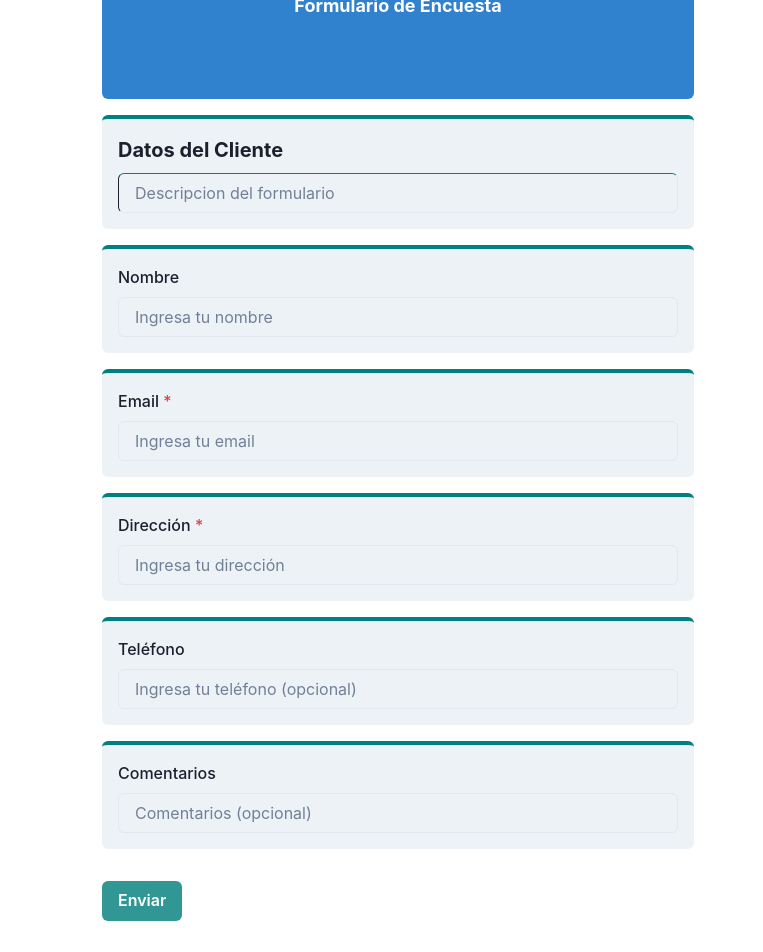
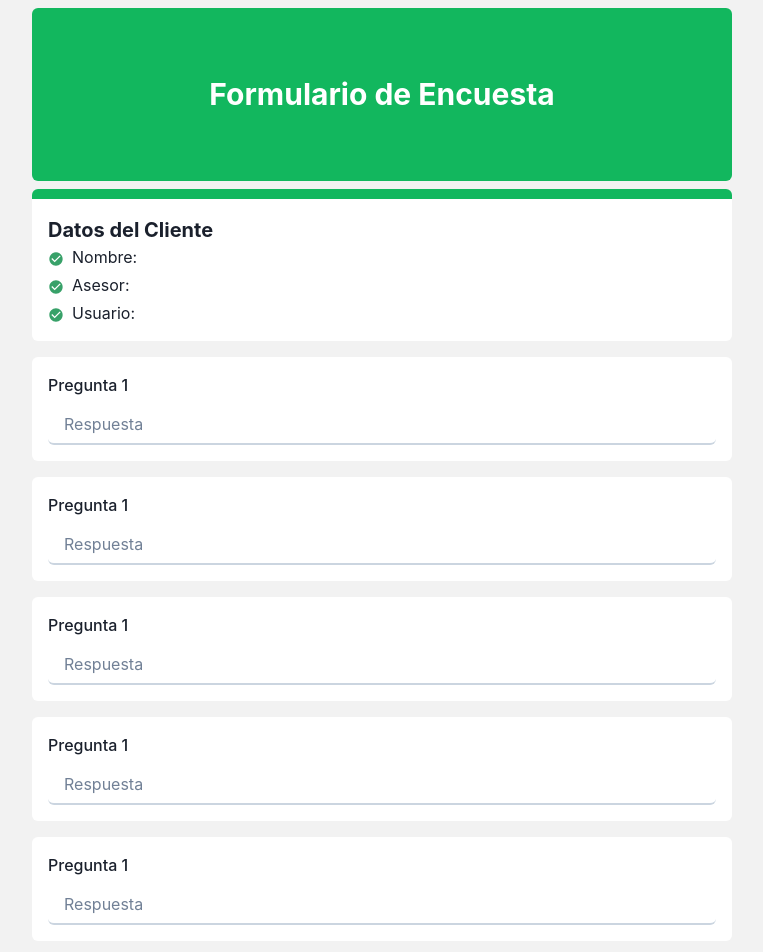
Before and after one commit to DaniLucano10/sistema-encuesta, a React (Vite) app: page /viewform in a window 1280 px wide. Shown: the top 952 px of the page, without its empty margins (258-1021 px from the left). Built offline with nearby package versions, Linux system fonts and the light colour scheme.

Commit message:
Mejorando el formulario de encuestas

```diff
--- a/package.json
+++ b/package.json
@@ -18,6 +18,7 @@
     "react": "^18.3.1",
     "react-dom": "^18.3.1",
     "react-hook-form": "^7.53.0",
+    "react-icons": "^5.3.0",
     "react-router-dom": "^6.26.2",
     "yup": "^1.4.0"
   },
--- a/src/pages/ViewForm.tsx
+++ b/src/pages/ViewForm.tsx
@@ -1,141 +1,189 @@
-import { Box, Button, FormControl, FormLabel, Input, Text } from '@chakra-ui/react';
-import React, { useState } from 'react';
-import { useForm, SubmitHandler } from 'react-hook-form';
-import { yupResolver } from '@hookform/resolvers/yup';
-import * as yup from 'yup';
-
-interface FormData {
-    name: string;
-    email: string;
-    address: string;
-    phone?: string;
-    feedback?: string;
-}
-
-const schema = yup.object().shape({
-    name: yup.string().required('Nombre es obligatorio'),
-    email: yup.string().email('Email no válido').required('Email es obligatorio'),
-    address: yup.string().required('Dirección es obligatoria'),
-});
+import {
+  Box,
+  Button,
+  FormControl,
+  FormLabel,
+  Input,
+  List,
+  ListIcon,
+  ListItem,
+  Text,
+} from "@chakra-ui/react";
+import React, { useState } from "react";
+import { MdCheckCircle } from "react-icons/md";
 
 const SurveyForm: React.FC = () => {
-    const { register, handleSubmit, formState: { errors } } = useForm<FormData>({
-        resolver: yupResolver(schema),
-    });
   const [selectedCard, setSelectedCard] = useState<string | null>(null);
-
-    const onSubmit: SubmitHandler<FormData> = (data) => {
-        console.log(data);
-    };
 
   const handleCardClick = (card: string) => {
     setSelectedCard(card);
   };
 
+  console.log(handleCardClick);
   return (
-        <Box display="flex" alignItems="center" justifyContent="center" height="100vh" width="100%" margin={4}>
-            <Box width="50%" p={6} >
-                <Box bg="blue.500" p={20} borderRadius="md" mb={4}>
-                    <Text color="white" fontSize="lg" fontWeight="bold" textAlign="center">Formulario de Encuesta</Text>
+    <Box bg="#F2F2F2">
+      <Box
+        display="flex"
+        alignItems="center"
+        justifyContent="center"
+        width="100%"
+      >
+        <Box width="90%" maxW="700px" mt={2}>
+          <Box bg="#12B75E" p={{ base: 8, md: 16 }} borderRadius="md" mb={2}>
+            <Text
+              color="white"
+              fontWeight="bold"
+              textAlign="center"
+              fontSize={{ base: "2xl", md: "3xl" }}
+            >
+              Formulario de Encuesta
+            </Text>
           </Box>
-                <form onSubmit={handleSubmit(onSubmit)}>
+          <form >
             <Box
               mb={4}
               p={4}
-                        borderLeft={selectedCard === 'clientData' ? '4px solid teal' : 'none'}
-                        onClick={() => handleCardClick('clientData')}
-                        borderTop="4px solid teal"
+              borderLeft={
+                selectedCard === "clientData" ? "6px solid #019CFE" : "none"
+              }
+              onClick={() => handleCardClick("clientData")}
+              borderTop="10px solid #12B75E"
               borderRadius="md"
-                        bg="gray.100"
+              bg="#FFFFFF"
             >
-                        <Text fontSize="xl" fontWeight="bold">Datos del Cliente</Text>
-                        <Input
-                            placeholder="Descripcion del formulario"
-                            mt={2}
-                            {...register('clientData')}
-                        />
+              <Text fontSize="xl" fontWeight="bold">
+                Datos del Cliente
+              </Text>
+              <List spacing={1}>
+                <ListItem>
+                  <ListIcon as={MdCheckCircle} color="green.500" />
+                  Nombre:
+                </ListItem>
+                <ListItem>
+                  <ListIcon as={MdCheckCircle} color="green.500" />
+                  Asesor:
+                </ListItem>
+                <ListItem>
+                  <ListIcon as={MdCheckCircle} color="green.500" />
+                  Usuario:
+                </ListItem>
+              </List>
             </Box>
 
             <Box
               mb={4}
               p={4}
-                        borderLeft={selectedCard === 'name' ? '4px solid teal' : 'none'}
-                        onClick={() => handleCardClick('name')}
-                        borderTop="4px solid teal"
+              borderLeft={
+                selectedCard === "question1" ? "6px solid #019CFE" : "none"
+              }
+              onClick={() => handleCardClick("question1")}
               borderRadius="md"
-                        bg="gray.100"
+              bg="#FFFFFF"
             >
-                        <FormControl isInvalid={!!errors.name}>
-                            <FormLabel htmlFor="name">Nombre</FormLabel>
-                            <Input id="name" placeholder="Ingresa tu nombre" {...register('name')} />
+              <FormControl>
+                <FormLabel htmlFor="question1">Pregunta 1</FormLabel>
+                <Input
+                  id="question1"
+                  placeholder="Respuesta"
+                  border="none"
+                  borderBottom="2px solid"
+                  borderColor="gray.300"
+                />
+              </FormControl>
+            </Box>
+            <Box
+              mb={4}
+              p={4}
+              borderLeft={
+                selectedCard === "question1" ? "6px solid #019CFE" : "none"
+              }
+              onClick={() => handleCardClick("question1")}
+              borderRadius="md"
+              bg="#FFFFFF"
+            >
+              <FormControl>
+                <FormLabel htmlFor="question1">Pregunta 1</FormLabel>
+                <Input
+                  id="question1"
+                  placeholder="Respuesta"
+                  border="none"
+                  borderBottom="2px solid"
+                  borderColor="gray.300"
+                />
+              </FormControl>
+            </Box>
+            <Box
+              mb={4}
+              p={4}
+              borderLeft={
+                selectedCard === "question1" ? "6px solid #019CFE" : "none"
+              }
+              onClick={() => handleCardClick("question1")}
+              borderRadius="md"
+              bg="#FFFFFF"
+            >
+              <FormControl>
+                <FormLabel htmlFor="question1">Pregunta 1</FormLabel>
+                <Input
+                  id="question1"
+                  placeholder="Respuesta"
+                  border="none"
+                  borderBottom="2px solid"
+                  borderColor="gray.300"
+                />
+              </FormControl>
+            </Box>
+            <Box
+              mb={4}
+              p={4}
+              borderLeft={
+                selectedCard === "question1" ? "6px solid #019CFE" : "none"
+              }
+              onClick={() => handleCardClick("question1")}
+              borderRadius="md"
+              bg="#FFFFFF"
+            >
+              <FormControl>
+                <FormLabel htmlFor="question1">Pregunta 1</FormLabel>
+                <Input
+                  id="question1"
+                  placeholder="Respuesta"
+                  border="none"
+                  borderBottom="2px solid"
+                  borderColor="gray.300"
+                />
+              </FormControl>
+            </Box>
+            <Box
+              mb={4}
+              p={4}
+              borderLeft={
+                selectedCard === "question1" ? "6px solid #019CFE" : "none"
+              }
+              onClick={() => handleCardClick("question1")}
+              borderRadius="md"
+              bg="#FFFFFF"
+            >
+              <FormControl>
+                <FormLabel htmlFor="question1">Pregunta 1</FormLabel>
+                <Input
+                  id="question1"
+                  placeholder="Respuesta"
+                  border="none"
+                  borderBottom="2px solid"
+                  borderColor="gray.300"
+                />
               </FormControl>
             </Box>
 
-                    <Box
-                        mb={4}
-                        p={4}
-                        borderLeft={selectedCard === 'email' ? '4px solid teal' : 'none'}
-                        onClick={() => handleCardClick('email')}
-                        borderTop="4px solid teal"
-                        borderRadius="md"
-                        bg="gray.100"
-                    >
-                        <FormControl isInvalid={!!errors.email}>
-                            <FormLabel htmlFor="email">Email <Text as="span" color="red.500">*</Text></FormLabel>
-                            <Input id="email" type="email" placeholder="Ingresa tu email" {...register('email')} />
-                        </FormControl>
-                    </Box>
-
-                    <Box
-                        mb={4}
-                        p={4}
-                        borderLeft={selectedCard === 'address' ? '4px solid teal' : 'none'}
-                        onClick={() => handleCardClick('address')}
-                        borderTop="4px solid teal"
-                        borderRadius="md"
-                        bg="gray.100"
-                    >
-                        <FormControl isInvalid={!!errors.address}>
-                            <FormLabel htmlFor="address">Dirección <Text as="span" color="red.500">*</Text></FormLabel>
-                            <Input id="address" placeholder="Ingresa tu dirección" {...register('address')} />
-                        </FormControl>
-                    </Box>
-
-                    <Box
-                        mb={4}
-                        p={4}
-                        borderLeft={selectedCard === 'phone' ? '4px solid teal' : 'none'}
-                        onClick={() => handleCardClick('phone')}
-                        borderTop="4px solid teal"
-                        borderRadius="md"
-                        bg="gray.100"
-                    >
-                        <FormControl>
-                            <FormLabel htmlFor="phone">Teléfono</FormLabel>
-                            <Input id="phone" placeholder="Ingresa tu teléfono (opcional)" {...register('phone')} />
-                        </FormControl>
-                    </Box>
-
-                    <Box
-                        mb={4}
-                        p={4}
-                        borderLeft={selectedCard === 'feedback' ? '4px solid teal' : 'none'}
-                        onClick={() => handleCardClick('feedback')}
-                        borderTop="4px solid teal"
-                        borderRadius="md"
-                        bg="gray.100"
-                    >
-                        <FormControl>
-                            <FormLabel htmlFor="feedback">Comentarios</FormLabel>
-                            <Input id="feedback" placeholder="Comentarios (opcional)" {...register('feedback')} />
-                        </FormControl>
-                    </Box>
-
-                    <Button mt={4} colorScheme="teal" type="submit">Enviar</Button>
+            <Button mt={4} bg="#09155F" color="white" type="submit">
+              Guardar
+            </Button>
           </form>
         </Box>
       </Box>
+    </Box>
   );
-}
+};
 
 export default SurveyForm;
```
Also changed, not shown: 1 other file (tests, documents, lock files or other folders). Lines whose indentation alone changed are shown as unchanged.
